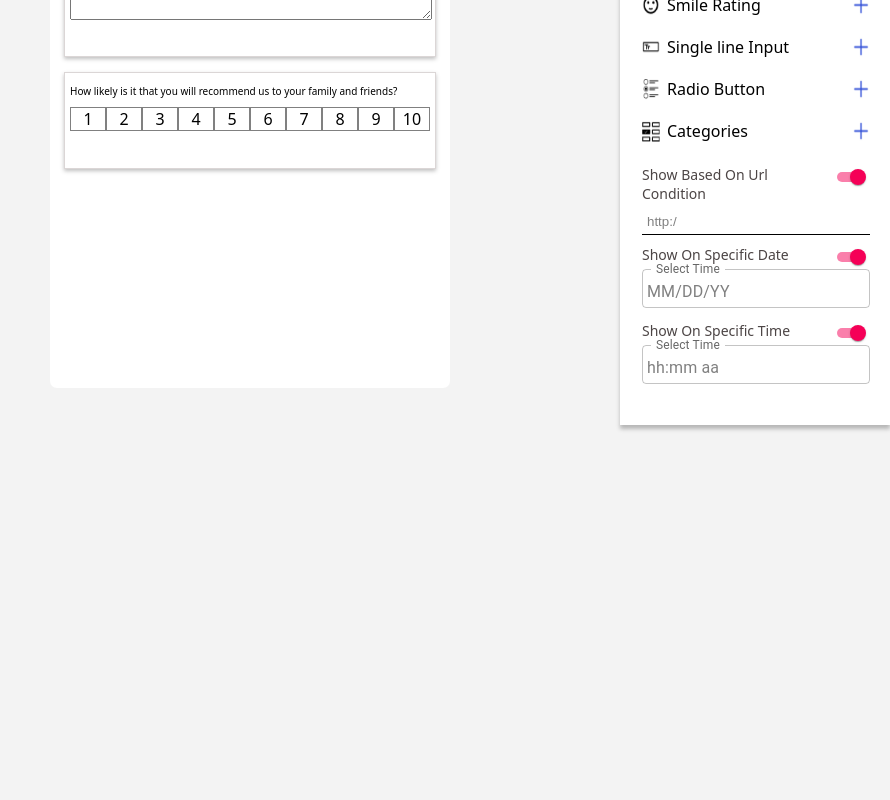
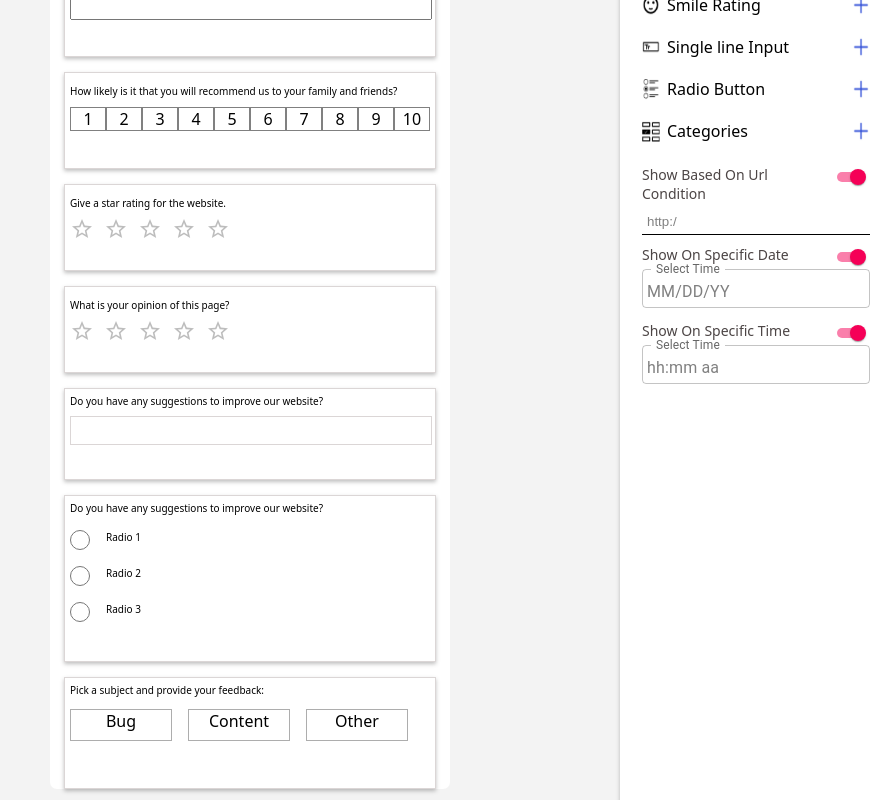
Before and after one commit to HarshProj/Alter, a React (Create React App) app: page /createform in a window 1280 px wide. Shown: the part 264-1064 px from the top of the page, without its empty margins (390-1280 px from the left). Before the commit the page ends 800 px from the top, so only its background shows below. Built offline with nearby package versions, Linux system fonts and the light colour scheme.

Commit message:
Added other Sections

```diff
--- a/src/Components/Feedbackform.js
+++ b/src/Components/Feedbackform.js
@@ -8,7 +8,7 @@ import smiliimg from '../Assets/smiley_icon.png'
 import singleimg from '../Assets/input_icon.png'
 import radioimg from '../Assets/radio_icon.png'
 import categoryimg from '../Assets/cate_icon.png'
-
+import Rating from '@mui/material/Rating';
 import TextField from '@mui/material/TextField';
 import { Switch } from '@material-ui/core';
 export const Feedbackform = (props) => {
@@ -146,7 +146,7 @@ export const Feedbackform = (props) => {
                 <div className='textarea-field'>
                     <label>Would like to add comment?</label>
                     <div className="textareadiv">
-                        <textarea name="" id=""></textarea>
+                        <textarea name="" id="" style={{resize:'none' }}></textarea>
                 </div>
                     </div>
                 <div className='rating-field'>
@@ -164,6 +164,69 @@ export const Feedbackform = (props) => {
                         <div className="ratings">10</div>
                 </div>
                     </div>
+                <div className='rating-star'>
+                    <label>Give a star rating for the website.</label>
+                    <div className="stardiv">
+                    <Rating
+    name="rating"
+    size="large"
+    readOnly
+    defaultValue={0}
+    sx={{
+        fontSize: "1.5rem"
+    }}
+/>
+                </div>
+                    </div>
+                <div className='rating-star'>
+                    <label>What is your opinion of this page?</label>
+                    <div className="stardiv">
+                    <Rating
+    name="rating"
+    size="large"
+    readOnly
+    defaultValue={0}
+    sx={{
+        fontSize: "1.5rem"
+    }}
+/>
+                </div>
+                    </div>
+                <div className='single-line rating-star'>
+                    <label>Do you have any suggestions to improve our website?</label>
+                    <div className="singlediv">
+                    <input type="text" name="" id="" />
+                </div>
+                    </div>
+                <div className='multiplechoice'>
+                    <label>Do you have any suggestions to improve our website?</label>
+                    <div className="multiplediv">
+                        <div className="mtpd">
+
+                    <input type="radio" name="" id="" />
+                    <label htmlFor="">Radio 1</label>
+                        </div>
+                        <div className="mtpd">
+
+                    <input type="radio" name="" id="" />
+                    <label htmlFor="">Radio 2</label>
+                        </div>
+                        <div className="mtpd">
+
+                    <input type="radio" name="" id="" />
+                    <label htmlFor="">Radio 3</label>
+                        </div>
+                </div>
+                    </div>
+                <div className='category-sec multiplechoice'>
+                    <label>Pick a subject and provide your feedback:</label>
+                    <div className="categorydiv">
+                    <div className="categories">Bug</div>
+                    <div className="categories">Content</div>
+                    <div className="categories">Other</div>
+                </div>
+                    </div>
+
             </div>
         </div>
     </div>
--- a/src/Css/Feedbackform.css
+++ b/src/Css/Feedbackform.css
@@ -3,10 +3,14 @@
     width:270px;
     position: relative;
     z-index: -1;
+    height: 1000px;
     background-color: #fff;
-    height: 625px;
+    /* height: 625px; */
     box-shadow: 0px 4px 4px 0px #00000040;
 
+}
+.workspace{
+    height: 100%;
 }
 .fields-section{
     padding: 20px;
@@ -39,7 +43,7 @@ h3{
 }
 .form-body{
 width: 400px;
-height: 552px;
+min-height: 552px;
 position: relative;
 z-index: -2;
 background-color: #fff;
@@ -126,9 +130,10 @@ border-radius: 7px;
     cursor: pointer;
 }
 .add-field-section{
-    height: 478px;
+    min-height: 478px;
     display: flex;
     align-items: center;
+    max-height: 100%;
     flex-direction: column;
     /* gap: 10px; */
 }
@@ -173,3 +178,65 @@ label{
 .ratings:hover{
     cursor: pointer;
 }
+.rating-star{
+    height: 75px;
+    width: 90%;
+    margin-top: 15px;
+    border: 1px solid #DBD6D6;
+    padding: 5px 5px;
+    box-shadow: 0px 2px 4px 0px #00000040;
+}
+.stardiv{
+    margin-top: 5px;
+}
+.single-line{
+    height: 80px;
+    width: 90%;
+    display: flex;
+    flex-direction: column;
+    gap: 0.5rem;
+}
+.singlediv input{
+    width: 100%;
+    padding:6px 0;
+    border: 1px solid #DBD6D6
+}
+.multiplechoice{
+    height: 155px;
+    width: 90%;
+    margin-top: 15px;
+    border: 1px solid #DBD6D6;
+    padding: 5px 5px;
+    box-shadow: 0px 2px 4px 0px #00000040;
+    display: flex;
+    flex-direction: column;
+    gap: 0.5rem;
+}
+.multiplediv{
+display: flex;
+flex-direction: column;
+gap: 1rem;
+margin-top: 7px;
+}
+.mtpd{
+    display: flex;
+    gap: 1rem;
+}
+.mtpd input{
+    width: 20px;
+    height: 20px;
+}
+.category-sec{
+    height: 100px;
+}
+.categorydiv{
+    display: flex;
+    gap: 1rem;
+    margin-top: 4px;
+}
+.categories{
+    width: 100px;
+    text-align: center;
+    height: 30px;
+    border: 1px solid #00000052
+}
```
